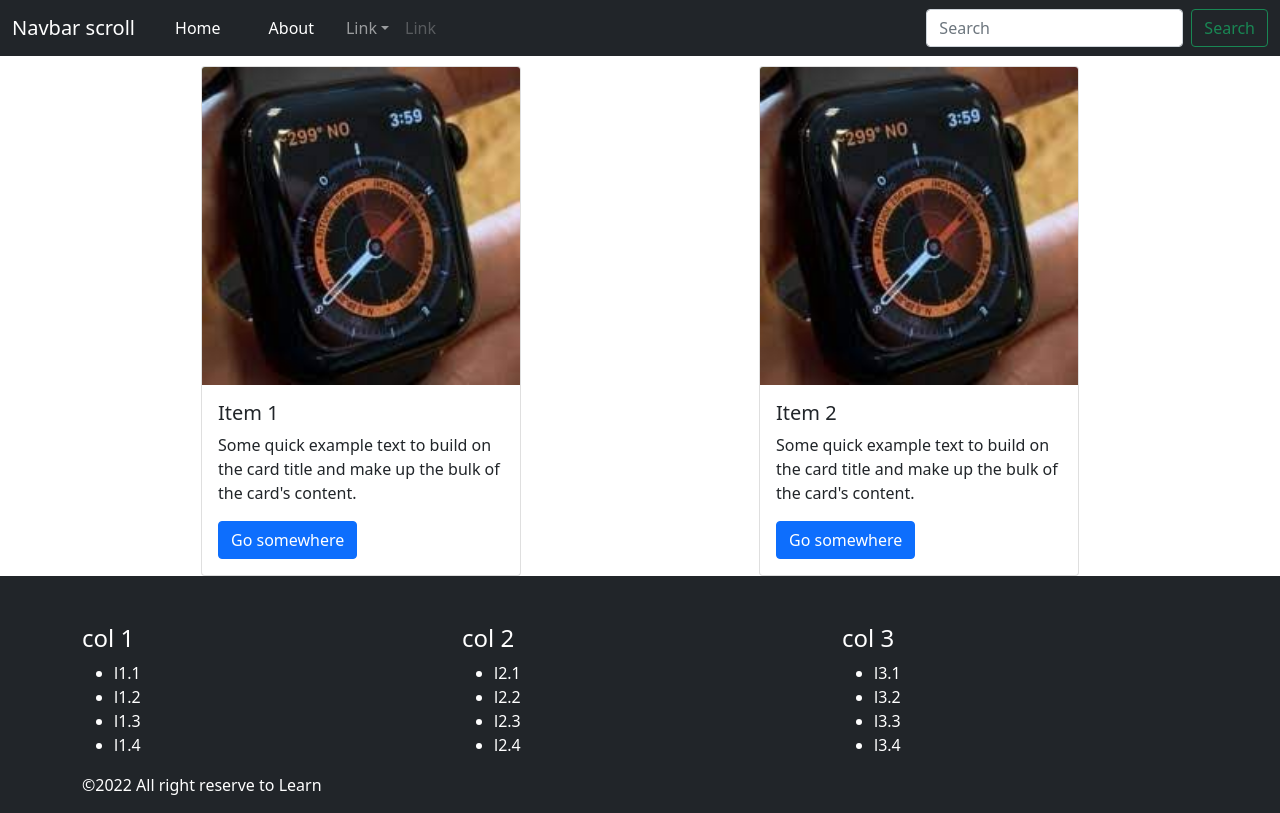
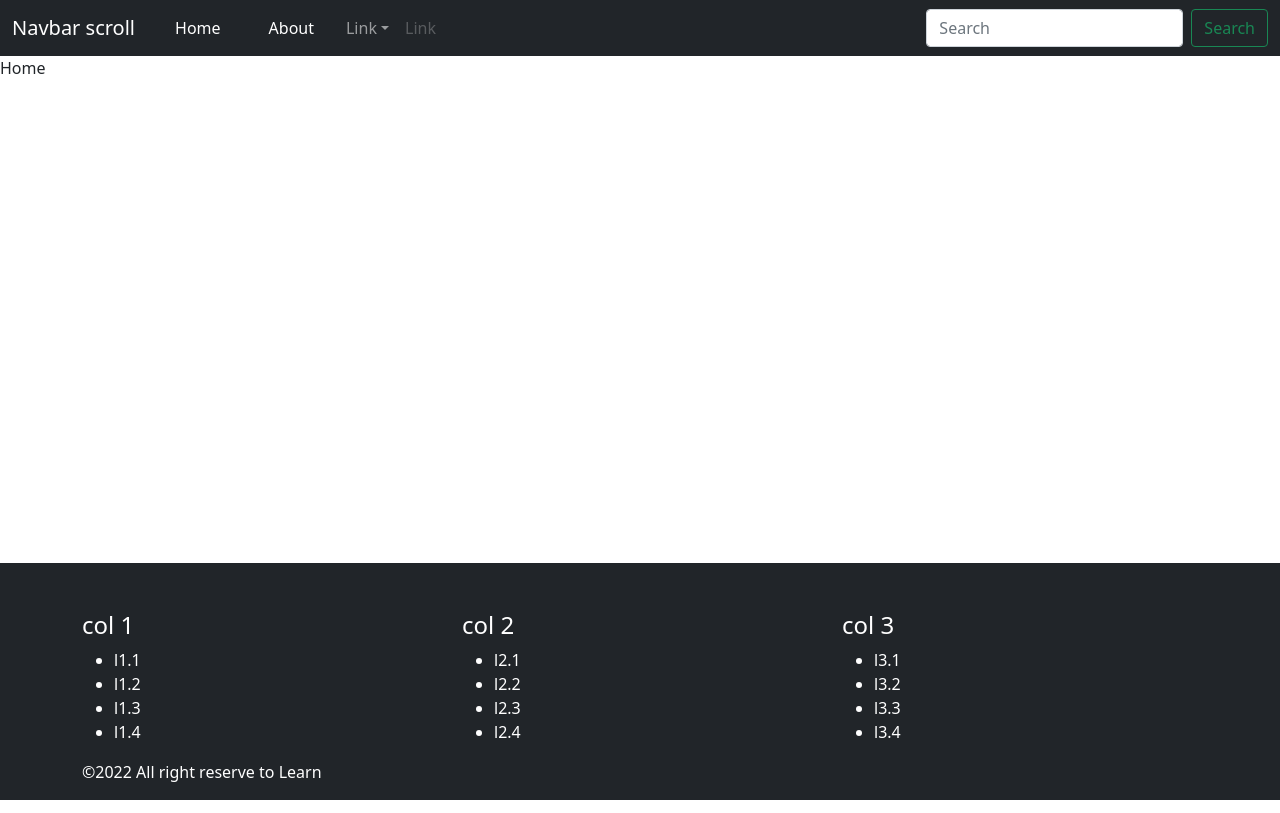
Before and after one commit to DzLearn/LearnReactApp, a React (Create React App) app: page / in a window 1280 px wide. Built offline with nearby package versions, Linux system fonts and the light colour scheme.

Commit message:
create dynamic card

```diff
--- a/src/assets/styles/App.css
+++ b/src/assets/styles/App.css
@@ -7,13 +7,3 @@
 .contant-wrap{
     flex: 1;
 }
-
-.card{
-    margin-top: 10px;
-}
-
-.home-container{
-     display: flex;
-     justify-content: space-around;
-     flex-wrap: wrap;
-}
--- a/src/pages/Home.js
+++ /dev/null
@@ -1,37 +0,0 @@
-import React from 'react'
-
-import { Card, Button } from 'react-bootstrap'
-
-const items = ["Item 1","Item 2"]
-
-export default function Home()
-{
-  return (
-    <div className='container'>
-      <div className='home-container'>
-        {items.map( ( item, index ) =>
-        {
-          return <Cards title={ item }/>
-        })}
-      </div>
-    </div>
-
-  )
-}
-
-function Cards(props)
-{
-  return (
-    <Card style={{ width: '20rem' }}>
-      <Card.Img variant="top" src={require("../assets/images/img1.jpg")}/>
-      <Card.Body>
-        <Card.Title>{ props.title }</Card.Title>
-        <Card.Text>
-          Some quick example text to build on the card title and make up the bulk of
-          the card's content.
-        </Card.Text>
-        <Button variant="primary">Go somewhere</Button>
-      </Card.Body>
-    </Card>
-  )
-}
--- /dev/null
+++ b/src/pages/home/Home.js
@@ -0,0 +1,13 @@
+import React from 'react'
+
+import Button from 'react-bootstrap/Button'
+
+export default function Home()
+{
+  return (
+    <div>
+      Home
+    </div>
+
+  )
+}
--- a/src/routes/Routes.js
+++ b/src/routes/Routes.js
@@ -2,8 +2,8 @@ import React from 'react'
 
 import { Routes, Route } from "react-router-dom";
 
-import Home from '../pages/Home'
-import About from '../pages/About'
+import Home from '../pages/home/Home'
+import About from '../pages/about/About'
 
 export default function NavRoutes() {
   return (
```
Also changed, not shown: src/assets/images/img1.jpg (deleted), src/pages/about/About.js (renamed from src/pages/About.js).
